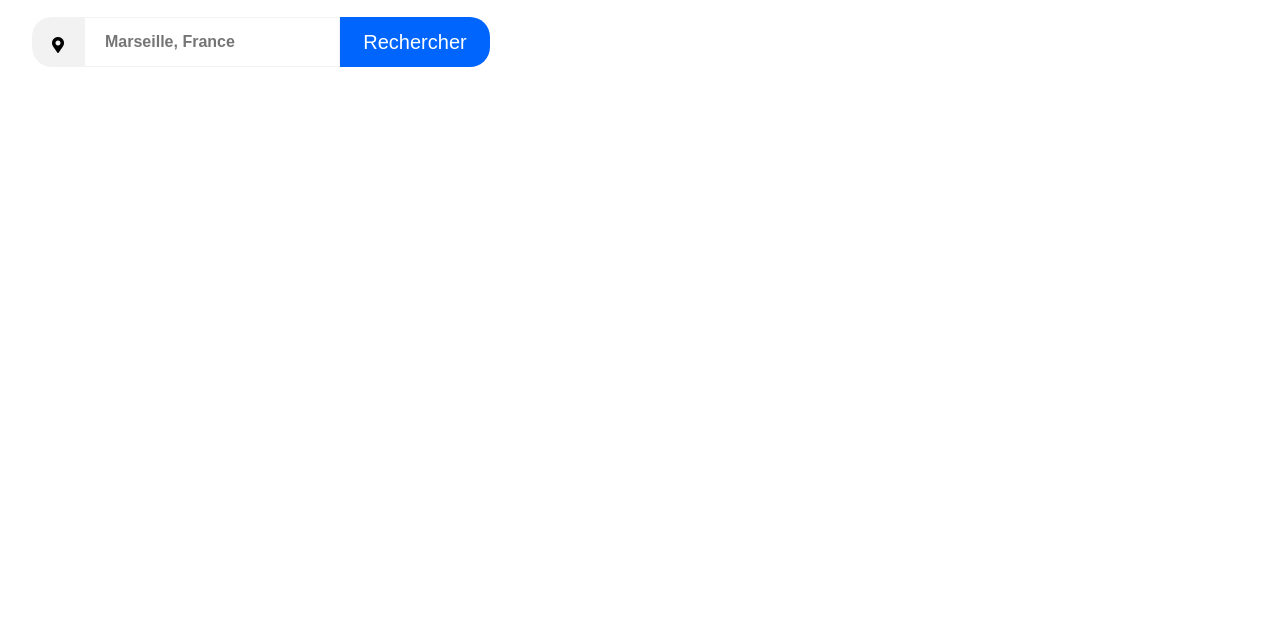
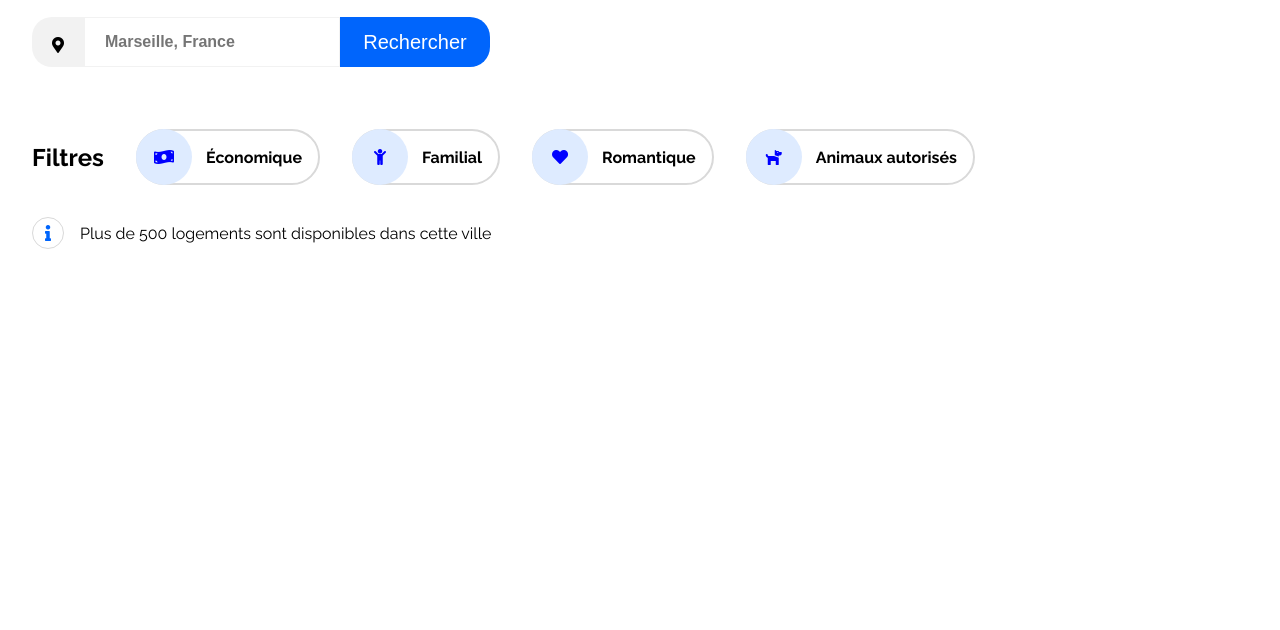
Before and after one commit to Antoine-Jo/JonvilleAntoine_2_09082021, a plain HTML site: page index.html in a window 1280 px wide. Shown: the part 170-800 px from the top of the page. Drawn offline with Linux system fonts and the light colour scheme.

Commit message:
Ajout filtre search

```diff
--- a/index.html
+++ b/index.html
@@ -43,6 +43,42 @@
             <button class="search_button">Rechercher</button>
         </form>
 
+        <div id="search_filters">
+            <h2 class="title_filters">Filtres</h2>
+            <div class="search_filters_filter">
+                <div class="search_filters_icons">
+                    <i class="fas fa-money-bill-wave"></i>
+                </div>
+                <span class="search_filters_title">Économique</span>
+            </div>
+            <div class="search_filters_filter">
+                <div class="search_filters_icons">
+                    <i class="fas fa-child"></i>
+                </div>
+                <span class="search_filters_title">Familial</span>
+            </div>
+            <div class="search_filters_filter">
+                <div class="search_filters_icons">
+                    <i class="fas fa-heart"></i>
+                </div>
+                <span class="search_filters_title">Romantique</span>
+            </div>
+            <div class="search_filters_filter">
+                <div class="search_filters_icons">
+                    <i class="fas fa-dog"></i>
+                </div>
+                <span class="search_filters_title">Animaux autorisés</span>
+            </div>
+        </div>
+        <div class="search_info">
+            <div class="search_info_icon">
+                <i class="fas fa-info"></i>
+            </div>
+            <div class="search_infos_info">
+                <p>Plus de 500 logements sont disponibles dans cette ville</p>
+            </div>
+        </div>
+
     </section>
 
     </main>
--- a/style.css
+++ b/style.css
@@ -59,6 +59,7 @@ a {
 .sign_up {
     padding: 20px 10px 0 10px;
     color: #0065fc;
+    font-weight: bold;
 }
 
 .search {
@@ -103,3 +104,73 @@ a {
     border: none;
     cursor: pointer;
 }
+
+#search_filters {
+    display: flex;
+    margin-top: 2rem;
+    flex-wrap: wrap;
+}
+
+.title_filters {
+    height: 56px;
+    font-size: 1.5em;
+    font-weight: bold;
+    margin: 0 2rem 1rem 0;
+    display: flex;
+    align-items: center;
+}
+
+.search_filters_filter {
+    display: flex;
+    align-items: center;
+    margin-right: 2rem;
+    border: 2px solid #d9d9d9;
+    border-radius: 2rem;
+    margin-bottom: 1rem;
+    cursor: pointer;
+    transition-duration: 0.1s;
+    font-weight: bold;
+}
+
+#search_filters :hover {
+    background-color: #f3f8ff;
+    transform: scale(1.015);
+}
+
+.search_filters_icons {
+    background-color: #DEEBFF;
+    border-radius: 100%;
+    height: 3rem;
+    width: 3rem;
+    min-height: 3.5rem;
+    min-width: 3.5rem;
+    display: flex;
+    align-items: center;
+    justify-content: center;
+    margin: -2px;
+    color: blue;
+}
+
+.search_filters_title {
+    margin: 0 1rem;
+}
+
+.search_info {
+    display: flex;
+    align-items: center;
+    margin: 1rem 0 2rem 0;
+}
+
+.search_info_icon {
+    height: 2rem;
+    width: 2rem;
+    min-height: 2rem;
+    min-width: 2rem;
+    border: 1px solid #d9d9d9;
+    border-radius: 100%;
+    display: flex;
+    justify-content: center;
+    align-items: center;
+    margin-right: 1rem;
+    color: #0065fc;
+}
```
